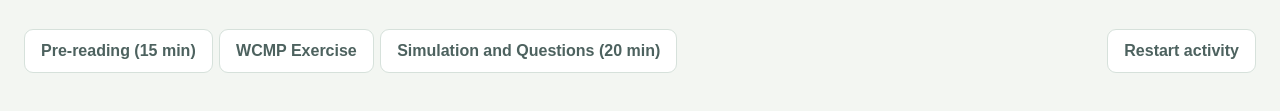
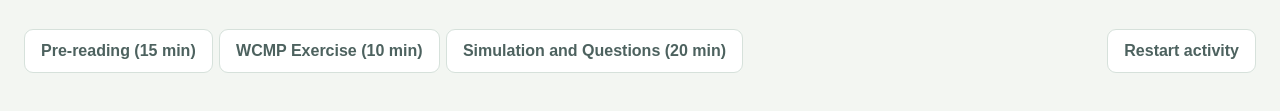
Before and after one commit to yanivsta/routing-class-demo, a plain HTML site: page index.html in a window 1280 px wide. Shown: the part 201-312 px from the top of the page. Drawn offline with Linux system fonts and the light colour scheme.

Commit message:
Show the WCMP exercise duration in its tab

```diff
--- a/index.html
+++ b/index.html
@@ -22,7 +22,7 @@
 
   <nav class="activity-tabs" aria-label="Activity sections">
     <button id="reading-tab" type="button" aria-controls="reading" aria-expanded="false">Pre-reading (15 min)</button>
-    <button id="exercise-tab" type="button" aria-controls="wcmp-exercise" aria-expanded="false">WCMP Exercise</button>
+    <button id="exercise-tab" type="button" aria-controls="wcmp-exercise" aria-expanded="false">WCMP Exercise (10 min)</button>
     <button id="simulation-tab" type="button" aria-controls="simulation-panel" aria-expanded="false">Simulation and Questions (20 min)</button>
     <button id="rp-reset-activity" class="reset-activity" type="button">Restart activity</button>
   </nav>
```
